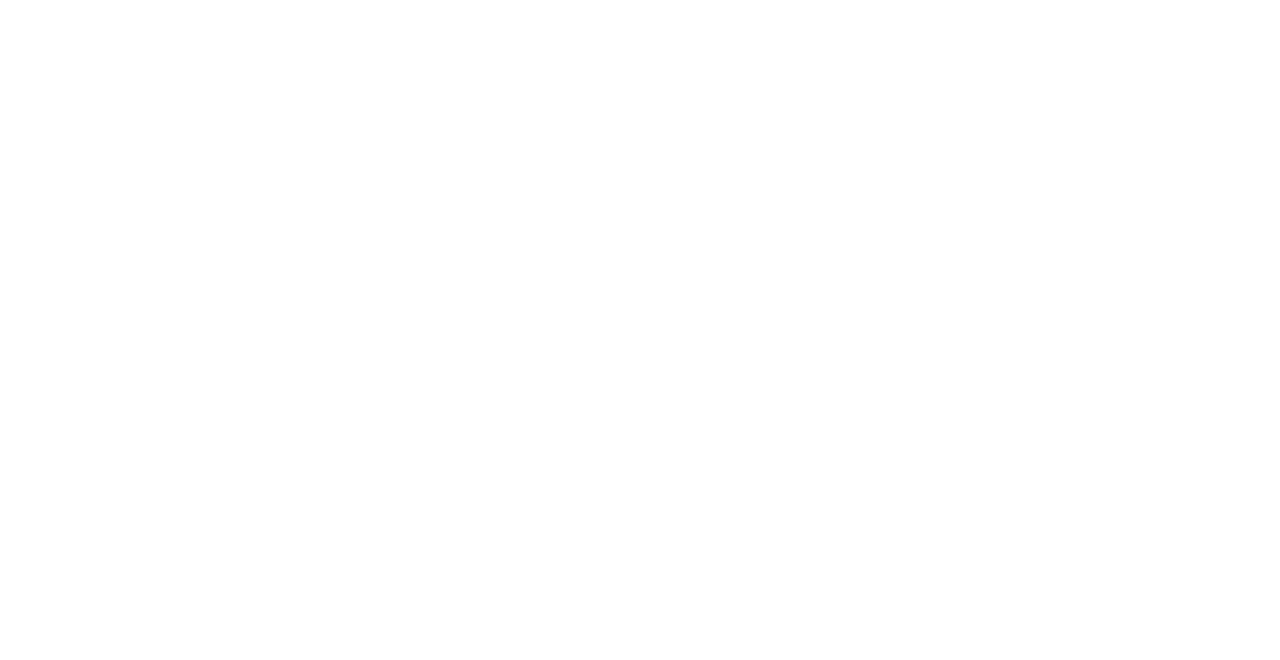
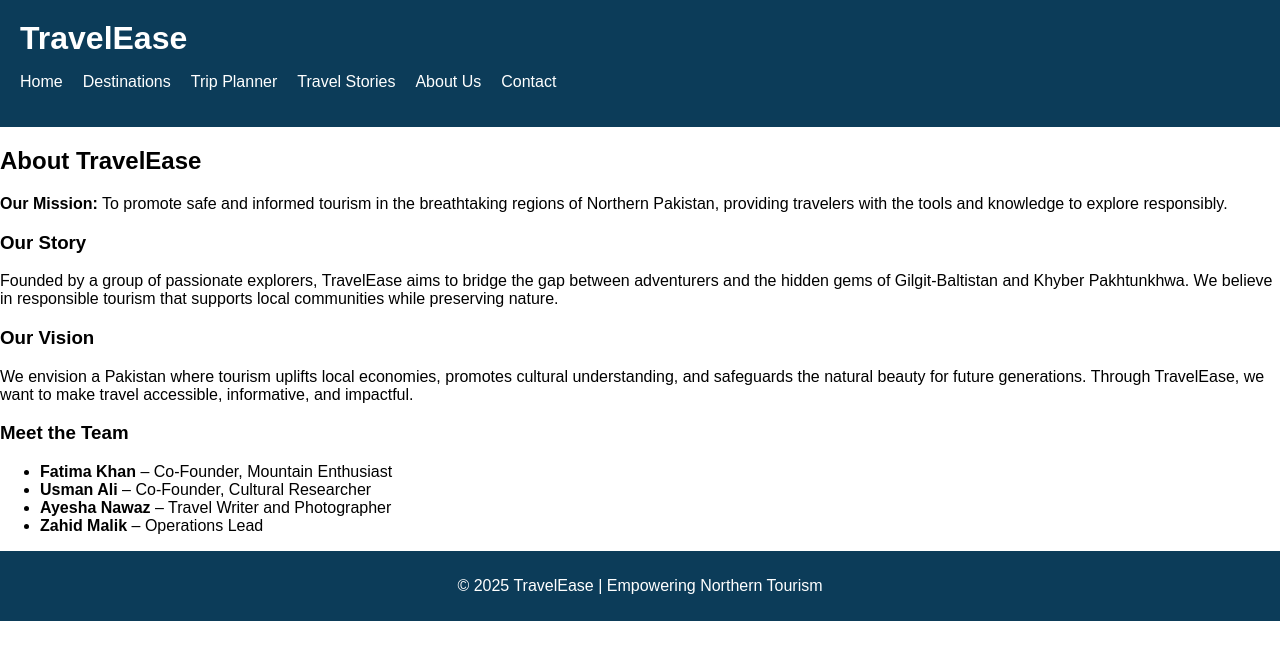
Before and after one commit to syed-noor11/Project-DevOps2, a plain HTML site: page src/about-page.html in a window 1280 px wide. Drawn offline with Linux system fonts and the light colour scheme.

Commit message:
About-page added

```diff
--- a/src/about-page.html
+++ b/src/about-page.html
@@ -1,11 +1,53 @@
 <!DOCTYPE html>
 <html lang="en">
 <head>
-  <meta charset="UTF-8">
-  <meta name="viewport" content="width=device-width, initial-scale=1.0">
-  <title>Document</title>
+  <meta charset="UTF-8" />
+  <meta name="viewport" content="width=device-width, initial-scale=1.0"/>
+  <title>About Us - TravelEase</title>
+  <link rel="stylesheet" href="../styles/index.css"/>
 </head>
 <body>
+  <header>
+    <h1>TravelEase</h1>
+    <nav>
+      <ul>
+        <li><a href="index.html">Home</a></li>
+        <li><a href="destinations-page.html">Destinations</a></li>
+        <li><a href="trip-page.html">Trip Planner</a></li>
+        <li><a href="stories-page.html">Travel Stories</a></li>
+        <li><a href="about-page.html">About Us</a></li>
+        <li><a href="contact-page.html">Contact</a></li>
+      </ul>
+    </nav>
+  </header>
 
+  <main class="content-section">
+    <h2>About TravelEase</h2>
+    <p><strong>Our Mission:</strong> To promote safe and informed tourism in the breathtaking regions of Northern Pakistan, providing travelers with the tools and knowledge to explore responsibly.</p>
+
+    <section>
+      <h3>Our Story</h3>
+      <p>Founded by a group of passionate explorers, TravelEase aims to bridge the gap between adventurers and the hidden gems of Gilgit-Baltistan and Khyber Pakhtunkhwa. We believe in responsible tourism that supports local communities while preserving nature.</p>
+    </section>
+
+    <section>
+      <h3>Our Vision</h3>
+      <p>We envision a Pakistan where tourism uplifts local economies, promotes cultural understanding, and safeguards the natural beauty for future generations. Through TravelEase, we want to make travel accessible, informative, and impactful.</p>
+    </section>
+
+    <section>
+      <h3>Meet the Team</h3>
+      <ul>
+        <li><strong>Fatima Khan</strong> – Co-Founder, Mountain Enthusiast</li>
+        <li><strong>Usman Ali</strong> – Co-Founder, Cultural Researcher</li>
+        <li><strong>Ayesha Nawaz</strong> – Travel Writer and Photographer</li>
+        <li><strong>Zahid Malik</strong> – Operations Lead</li>
+      </ul>
+    </section>
+  </main>
+
+  <footer>
+    <p>© 2025 TravelEase | Empowering Northern Tourism</p>
+  </footer>
 </body>
 </html>
```
